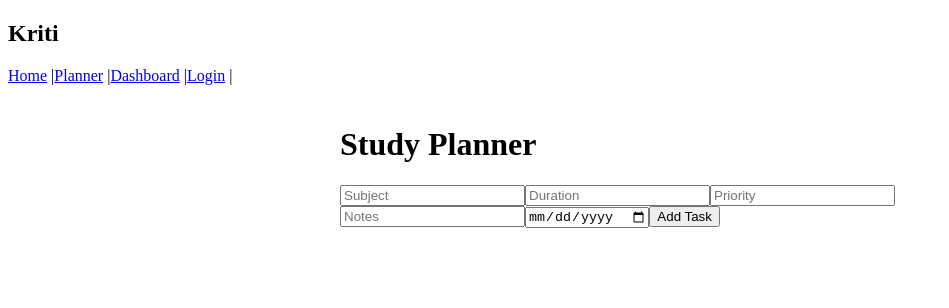
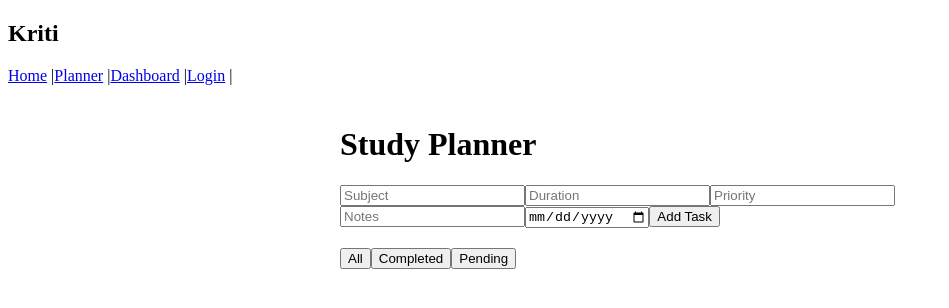
Before and after one commit to AasthaChaturvedi/Kriti, a React (Vite) app: page /planner in a window 1280 px wide. Shown: the top 308 px of the page, without its empty margins (0-949 px from the left). Built offline with nearby package versions, Linux system fonts and the light colour scheme.

Commit message:
Add task

```diff
--- a/src/pages/Planner.jsx
+++ b/src/pages/Planner.jsx
@@ -18,6 +18,7 @@ const handleChange = (e) => {
 };
 
   const [tasks, setTasks] = useState([]);
+  const [filter, setFilter] = useState("all");
 
 
  useEffect(() => {
@@ -73,6 +74,11 @@ useEffect(() => {
         return "black";
     }
     };
+    const filteredTasks = tasks.filter(task => {
+      if (filter === "completed") return task.completed;
+      if (filter === "pending") return !task.completed;
+      return true;
+    });
 
   return (
     <div style={{ padding: "20px", maxWidth: "600px", margin: "auto" }}>
@@ -121,9 +127,14 @@ useEffect(() => {
       />
 
       <button onClick={addTask}>Add Task</button>
+        <div style={{ marginTop: "20px" }}>
+        <button onClick={() => setFilter("all")}>All</button>
+        <button onClick={() => setFilter("completed")}>Completed</button>
+        <button onClick={() => setFilter("pending")}>Pending</button>
+      </div>
 
       <ul style={{ listStyle: "none", padding: 0 }}>
-  {tasks.map((task, index) => (
+  {filteredTasks.map((task, index) => (
     <li
       key={index}
       style={{
```
